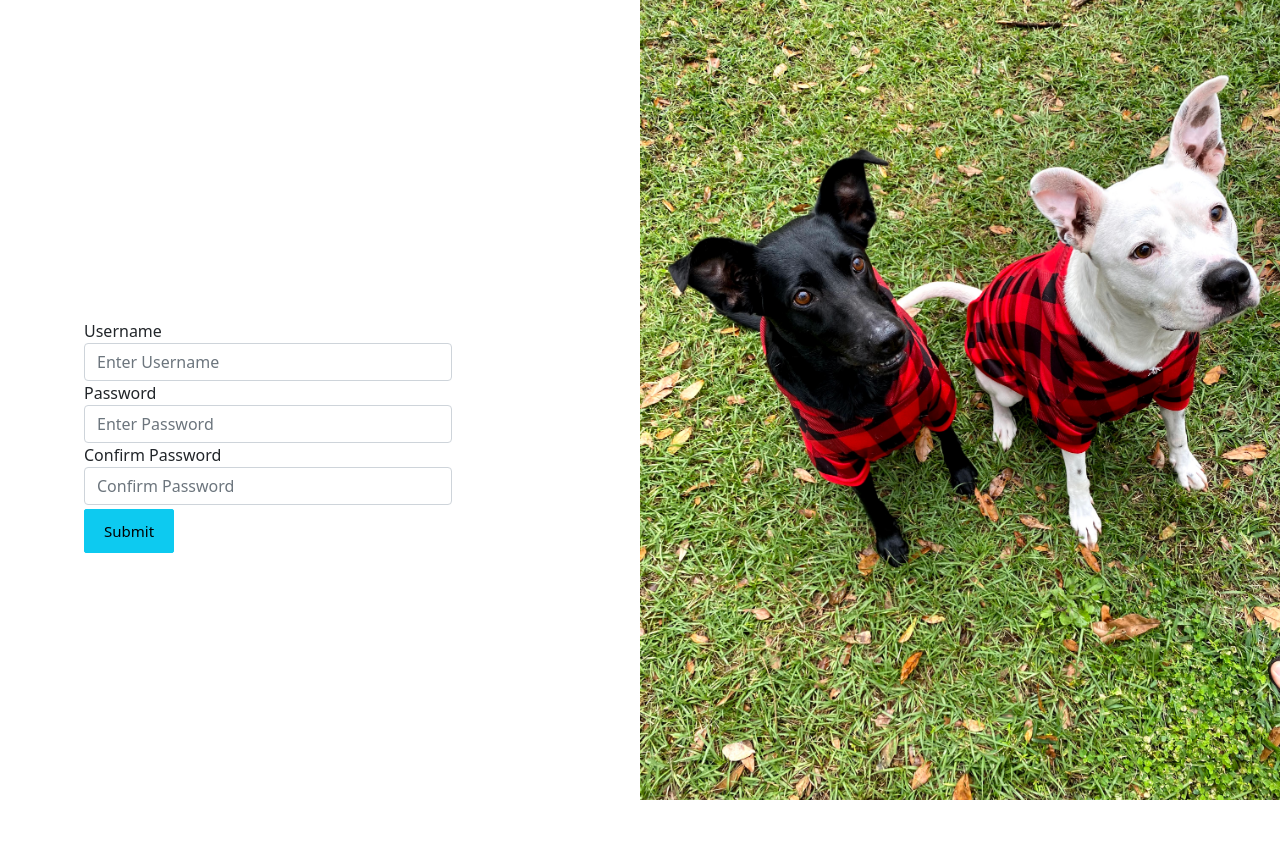
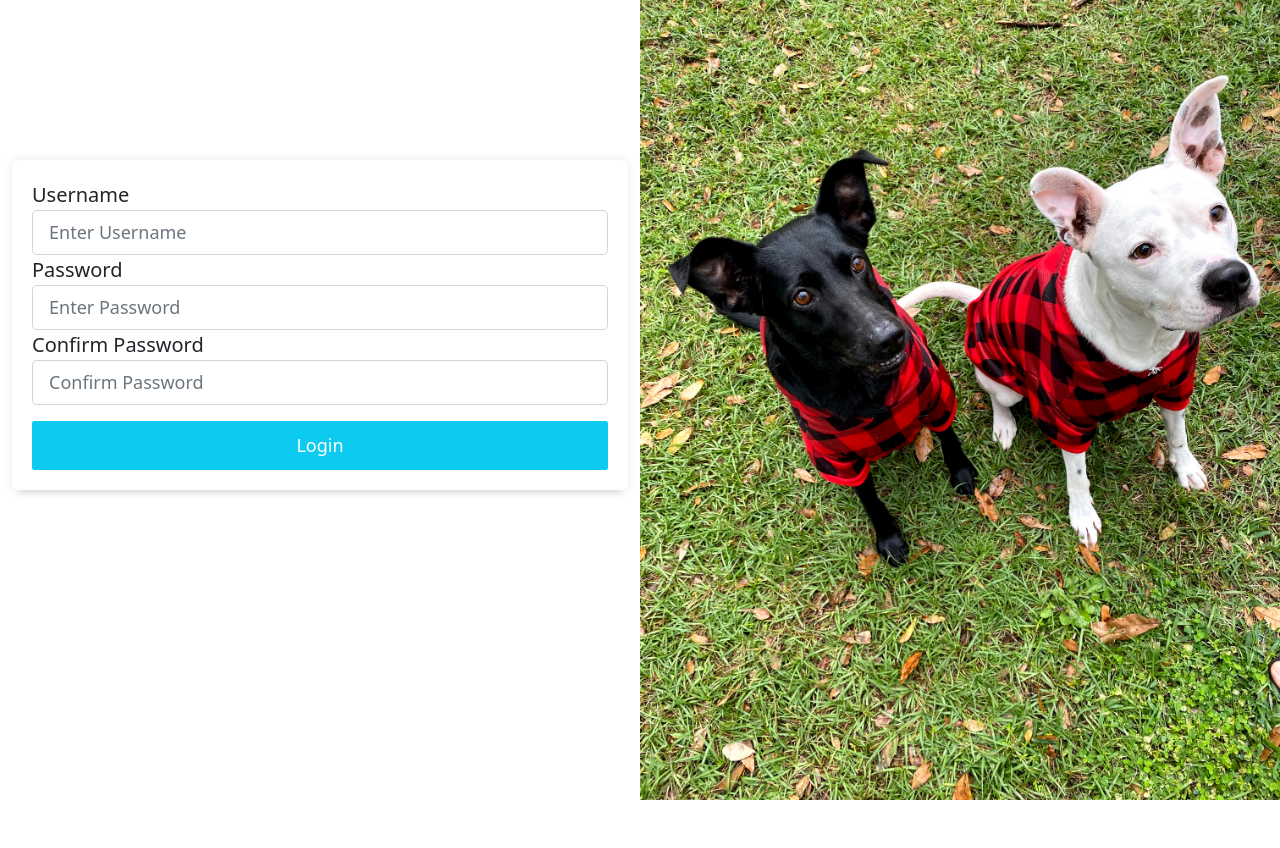
Before and after one commit to tyler-tee/Puploader, a Python web app: template app/templates/register.html in a window 1280 px wide. Shown: the part 72-920 px from the top of the page. After the commit the page ends 872 px from the top, so only its background shows below. Run offline with Jinja, Linux system fonts and the light colour scheme; the template is opened without the code that fills it, so the values that code supplies are empty; some libraries are stand-ins or nearby versions.

Commit message:
Registration, login form css updated

```diff
--- a/app/static/css/style.css
+++ b/app/static/css/style.css
@@ -77,7 +77,7 @@
 .btn {
     border-radius: 2px;
     text-transform: capitalize;
-    font-size: 15px;
+    font-size: 18px;
     padding: 10px 19px;
     cursor: pointer
 }
--- a/app/templates/register.html
+++ b/app/templates/register.html
@@ -7,33 +7,35 @@
 <section class="vh-100">
     <div class="container-fluid">
         <div class="row">
-            <div class="col-sm-6 text-black">
-                <div class="d-flex align-items-center h-custom-2 px-5 ms-xl-4 mt-5 pt-5 pt-xl-0 mt-xl-n5">
-                    <form action="" method="post" style="width: 23rem;">
+            <div class="w-50 mx-auto text-black">
+                <div class="card" style="font-size: 20px; position: relative; top: 20%">
+                    <div class="card-block">
+                        <form action="" method="post" style="align-items: center">
                         {% if message %}
-                            <div class="alert alert-secondary" role="alert">
+                            <div class="alert alert-secondary mx-auto" role="alert">
                                 <p>{{ message }}</p>
                             </div>
                         {% endif %}
-                        <div class="form-group">
+                        <div class="form-group form-group-lg">
                             <label for="inputUsername">Username</label>
-                            <input name="inputUsername" class="form-control" id="inputUsername" placeholder="Enter Username">
+                            <input name="inputUsername" class="form-control form-control-lg" id="inputUsername" placeholder="Enter Username" style="font-size: 18px">
                         </div>
-                        <div class="form-group">
+                        <div class="form-group form-group-lg">
                             <label for="inputPassword">Password</label>
-                            <input name="inputPassword" type="password" class="form-control" id="inputPassword" placeholder="Enter Password">
+                            <input name="inputPassword" type="password" class="form-control form-control-lg" id="inputPassword" placeholder="Enter Password" style="font-size: 18px">
                         </div>
-                        <div class="form-group">
+                        <div class="form-group form-group-lg">
                             <label for="confirmPassword">Confirm Password</label>
-                            <input type="password" name="confirmPassword" class="form-control" id="confirmPassword" placeholder="Confirm Password">
+                            <input type="password" name="confirmPassword" class="form-control form-control-lg" id="confirmPassword" placeholder="Confirm Password" style="font-size: 18px">
                         </div>
-                        <div class="pt-1 mb-4">
-                            <button type="submit" class="btn btn-info btn-lg btn-block">Submit</button>
+                        <div class="pt-3 d-flex">
+                            <button type="submit" class="btn btn-info btn-block" style="width: 100%; font-size: 18px; color: white">Login</button>
                         </div>
                     </form>
+                    </div>
                 </div>
             </div>
-            <div class="col-sm-6 px-0 d-none d-sm-block">
+            <div class="w-50 mx-auto px-0 d-flex d-sm-block">
                 <img src="{{ url_for('static', filename='assets/pups2.jpg') }}" alt="Login image" class="w-100 vh-100" style="object-fit: cover; object-position: right;">
             </div>
         </div>
```
Also changed, not shown: app/templates/login.html (+6 -4 lines).
